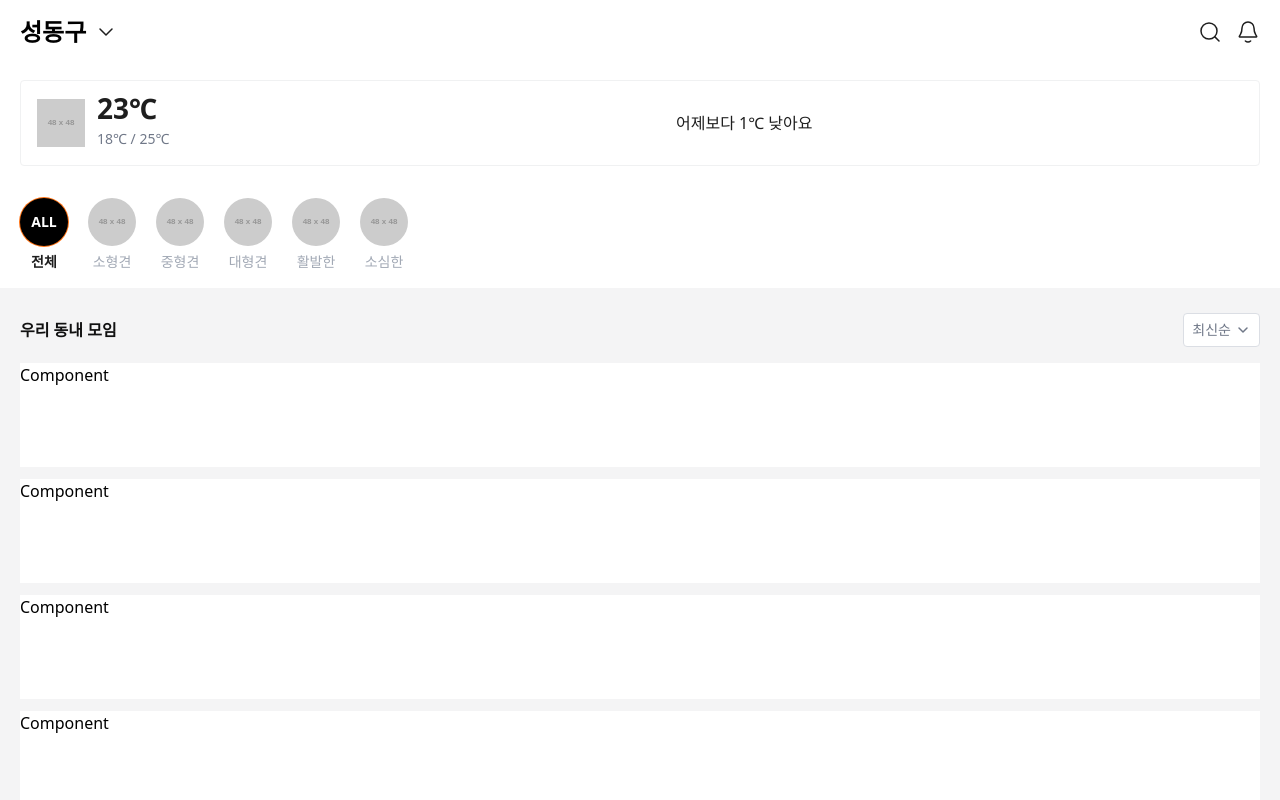
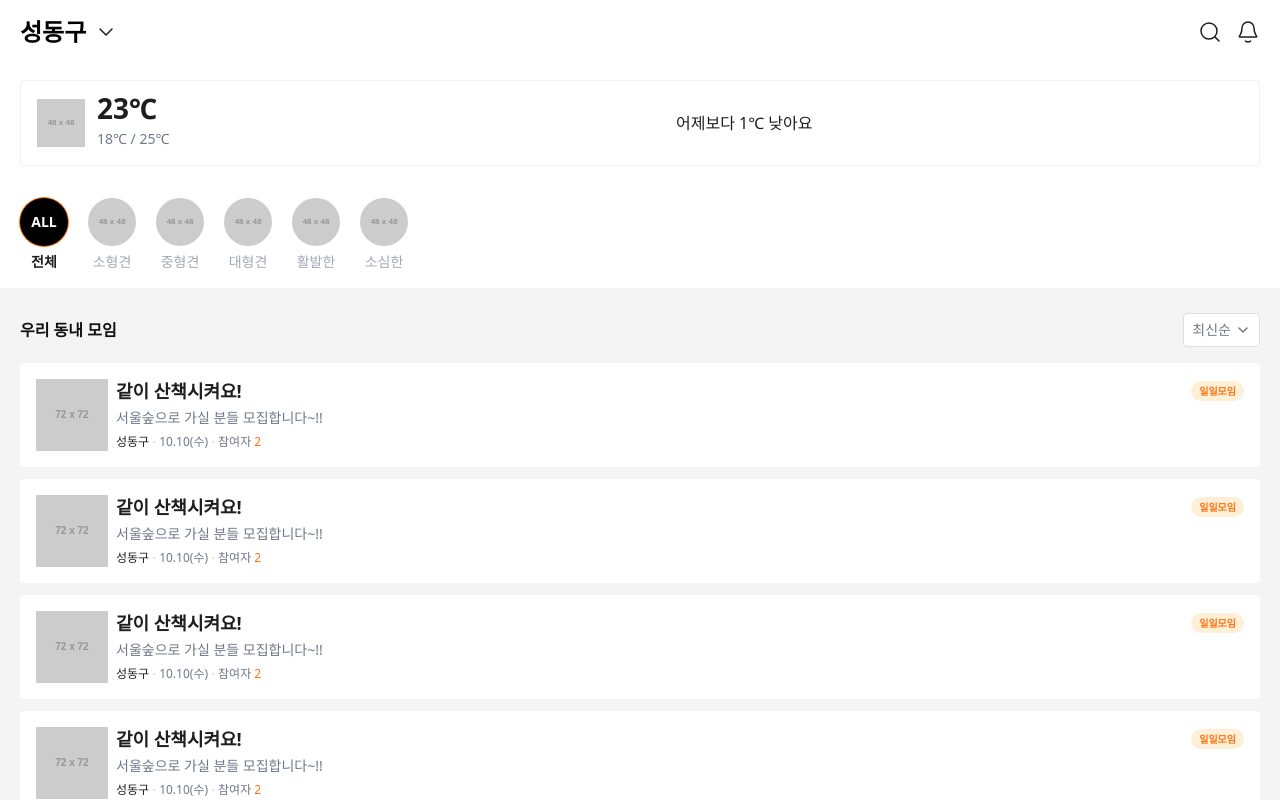
Before and after one commit to heum-jh/web-starter, a Next.js app: page / in a window 1280 px wide. Shown: the top 800 px of the page. Built offline with nearby package versions, Linux system fonts and the light colour scheme.

Commit message:
fix: 메인페이지 퍼블리싱

```diff
--- a/src/components/common/header.tsx
+++ b/src/components/common/header.tsx
@@ -1,9 +1,9 @@
 import clsx from "clsx";
+import { useRouter } from "next/router";
 import { FormEvent, useContext, useRef, useState } from "react";
+import { cn } from "src/core/function/cn";
+import MettingCard from "../index/metting-card";
 import { SearchContext } from "./layout";
-import { useRouter } from "next/router";
-import { cn } from "src/core/function/cn";
-import TempImage from "./temp-image";
 
 const Header = () => {
   const router = useRouter();
@@ -19,7 +19,10 @@ const Header = () => {
   return (
     <header>
       <div
-        className={clsx("container flex h-16 items-center justify-between px-5", searchContext?.isOpen ? "hidden" : "")}
+        className={clsx(
+          "container mx-auto flex h-16 items-center justify-between px-5",
+          searchContext?.isOpen ? "hidden" : "",
+        )}
       >
         <button
           type="button"
@@ -288,35 +291,7 @@ const Search = ({ onClick, onSubmit, progressValue, search }: SearchProps) => {
             <ul className="space-y-3">
               {/* TODO: 컴포넌트 적용 필요 */}
               {Array.from({ length: 20 }).map((_, index) => {
-                return (
-                  <li key={index} className="flex w-full cursor-pointer gap-2 rounded bg-white p-4">
-                    <div className="h-[4.5rem] w-[4.5rem] shrink-0 basis-[4.5rem]">
-                      <TempImage width={72} height={72} />
-                    </div>
-                    <div className="flex min-w-0 flex-auto flex-col justify-between">
-                      <div className="flex items-center justify-between">
-                        <span className="truncate text-[1.125rem]/[1.5rem] font-bold text-[#1E1E1E]">
-                          같이 산책시켜요!
-                        </span>
-                        <span className="shrink-0 basis-auto rounded-[6.25rem] bg-[#FEEFD7] px-2 py-[0.13rem] text-[0.625rem]/[1rem] font-semibold text-[#FF7314]">
-                          일일모임
-                        </span>
-                      </div>
-                      <div className="truncate text-[0.875rem]/[1.25rem] font-normal text-[#707888]">
-                        서울숲으로 가실 분들 모집합니다~!!
-                      </div>
-                      <div className="flex items-center gap-1 text-[0.75rem]/[1.125rem] font-medium">
-                        <span className="text-[#1E1E1E]">성동구</span>
-                        <span className="inline-block h-[2px] w-[2px] rounded-full bg-[#DBDEE4]" />
-                        <span className="text-[#707888]">10.10(수)</span>
-                        <span className="inline-block h-[2px] w-[2px] rounded-full bg-[#DBDEE4]" />
-                        <span className="text-[#707888]">
-                          참여자 <span className="text-[#FF7314]">2</span>
-                        </span>
-                      </div>
-                    </div>
-                  </li>
-                );
+                return <MettingCard key={index} />;
               })}
               {/* TODO: 해당 검색결과가 없을 떄 */}
               {/* <div className="flex h-[100vw] w-full items-center justify-center text-center text-[1.125rem]/[1.75rem] font-normal text-[#C3C7D0]">
--- a/src/components/common/select-popup.tsx
+++ b/src/components/common/select-popup.tsx
@@ -14,7 +14,9 @@ type SelectPopupProps = {
 };
 const SelectPopup = ({ list, value, onChange, className }: SelectPopupProps) => {
   const [currentValue, setCurrentValue] = useState(value);
-  const popup = usePopup(close => (
+  const popup = usePopup({
+    title: "정렬",
+    render: () => (
       <ul className="px-5">
         {list.map(item => {
           return (
@@ -30,14 +32,14 @@ const SelectPopup = ({ list, value, onChange, className }: SelectPopupProps) =>
                 className="h-6 w-6 cursor-pointer appearance-none rounded-full border-[1.5px] border-[#DBDEE4] bg-[url('/images/assets/common/un-check.svg')] bg-center bg-no-repeat checked:border-none checked:bg-[#FF7314] checked:bg-[url('/images/assets/common/check.svg')]"
                 onChange={e => {
                   handleSelectChange(e);
-                close();
                 }}
               />
             </li>
           );
         })}
       </ul>
-  ));
+    ),
+  });
   const handleSelectChange = (e: ChangeEvent<HTMLInputElement>) => {
     setCurrentValue(e.currentTarget.value);
     onChange(e.currentTarget.value);
--- a/src/components/index/meeting-list.tsx
+++ b/src/components/index/meeting-list.tsx
@@ -1,5 +1,6 @@
 import { useState } from "react";
 import SelectPopup from "../common/select-popup";
+import MettingCard from "./metting-card";
 
 const HomeMeetingList = () => {
   const [sort, setSort] = useState<string>("new");
@@ -19,11 +20,9 @@ const HomeMeetingList = () => {
         />
       </div>
       <div className="space-y-3">
-        {/* Component */}
-        <div className="h-[6.5rem] w-full bg-white">Component</div>
-        <div className="h-[6.5rem] w-full bg-white">Component</div>
-        <div className="h-[6.5rem] w-full bg-white">Component</div>
-        <div className="h-[6.5rem] w-full bg-white">Component</div>
+        {Array.from({ length: 5 }).map((_, idx) => (
+          <MettingCard key={idx} />
+        ))}
       </div>
     </div>
   );
--- /dev/null
+++ b/src/components/index/metting-card.tsx
@@ -0,0 +1,32 @@
+import TempImage from "../common/temp-image";
+
+const MettingCard = () => {
+  return (
+    <li className="flex w-full cursor-pointer gap-2 rounded bg-white p-4">
+      <div className="h-[4.5rem] w-[4.5rem] shrink-0 basis-[4.5rem]">
+        <TempImage width={72} height={72} />
+      </div>
+      <div className="flex min-w-0 flex-auto flex-col justify-between">
+        <div className="flex items-center justify-between">
+          <span className="truncate text-[1.125rem]/[1.5rem] font-bold text-[#1E1E1E]">같이 산책시켜요!</span>
+          <span className="shrink-0 basis-auto rounded-[6.25rem] bg-[#FEEFD7] px-2 py-[0.13rem] text-[0.625rem]/[1rem] font-semibold text-[#FF7314]">
+            일일모임
+          </span>
+        </div>
+        <div className="truncate text-[0.875rem]/[1.25rem] font-normal text-[#707888]">
+          서울숲으로 가실 분들 모집합니다~!!
+        </div>
+        <div className="flex items-center gap-1 text-[0.75rem]/[1.125rem] font-medium">
+          <span className="text-[#1E1E1E]">성동구</span>
+          <span className="inline-block h-[2px] w-[2px] rounded-full bg-[#DBDEE4]" />
+          <span className="text-[#707888]">10.10(수)</span>
+          <span className="inline-block h-[2px] w-[2px] rounded-full bg-[#DBDEE4]" />
+          <span className="text-[#707888]">
+            참여자 <span className="text-[#FF7314]">2</span>
+          </span>
+        </div>
+      </div>
+    </li>
+  );
+};
+export default MettingCard;
```
Lines whose indentation alone changed are shown as unchanged.
